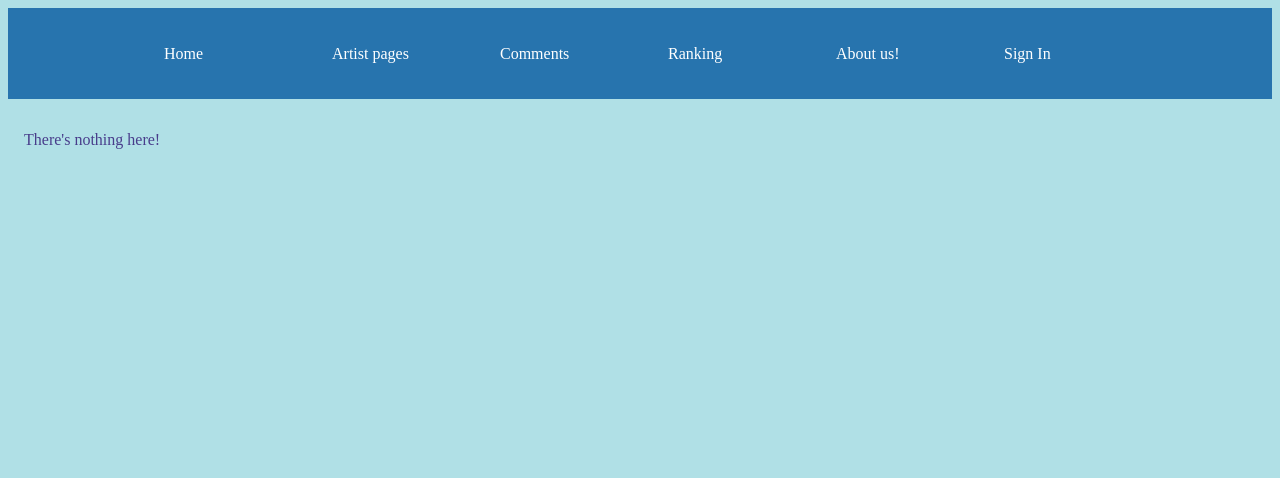
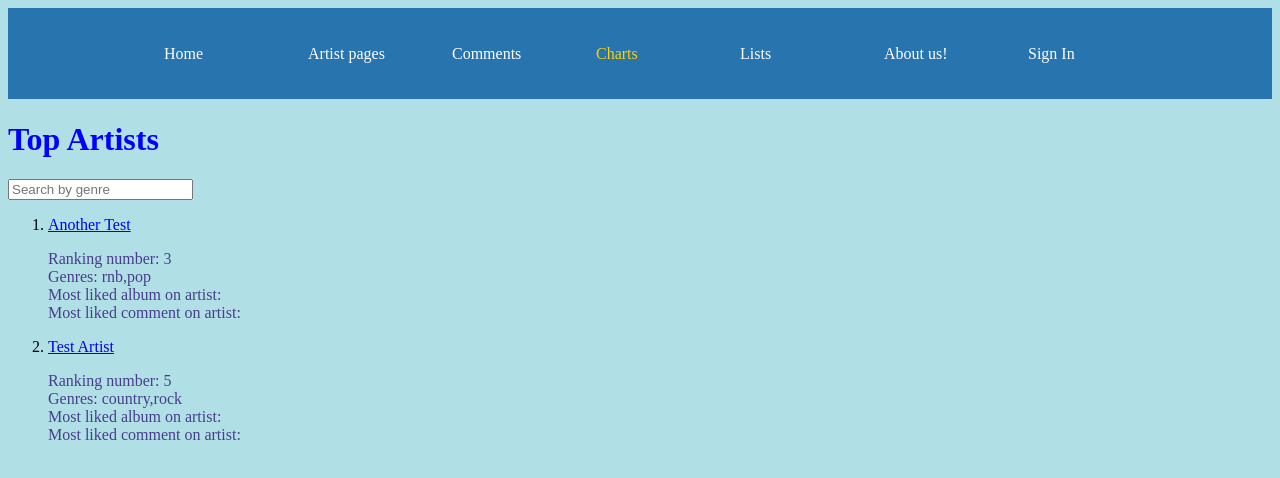
Before and after one commit to Powell-Cat-Fan-Club/CS-35L-Bruin-Tunes, a React (Create React App) app: page /charts in a window 1280 px wide. Shown: the top 478 px of the page. Built offline with nearby package versions, Linux system fonts and the light colour scheme.

Commit message:
Renamed the list/rankings tab to Charts and added new tab for personalized user lists. Added ability to search by genre on charts

```diff
--- a/src/App.js
+++ b/src/App.js
@@ -7,11 +7,12 @@ import Home from './pages';
 import Artists from './pages/artists';
 import Comments from './pages/comments';
 import About from './pages/about';
-import List from './pages/list';
+import Charts from './pages/charts';
 import ArtistTemplate from './pages/artist-template';
 import Albums from './pages/albums';
 import Login from './pages/login';
 import Songs from './pages/songs';
+import UserList from './pages/user-lists';
 
 function App() {
 return (
@@ -26,8 +27,9 @@ return (
             <Route path=':artistID/:albumID/:songID' element={<Songs/>}/>
         </Route>
         <Route path='comments' element={<Comments/>} />
-        <Route path='list' element={<List/>} />
+        <Route path='charts' element={<Charts/>} />
         <Route path='login' element={<Login/>} />
+        <Route path='userlist' element={<UserList/>} />
         <Route
           path="*"
           element={
--- a/src/components/Navbar/index.js
+++ b/src/components/Navbar/index.js
@@ -18,8 +18,11 @@ const Navbar = () => {
           <NavLink to="/comments" activeStyle>
             Comments
           </NavLink>
-          <NavLink to="/list" activeStyle>
-            Ranking
+          <NavLink to="/charts" activeStyle>
+            Charts
+          </NavLink>
+          <NavLink to="/userlist" activeStyle>
+            Lists
           </NavLink>
           <NavLink to="/about" activeStyle>
             About us!
@@ -27,6 +30,7 @@ const Navbar = () => {
           <NavLink to="/login" activeStyle>
             Sign In
           </NavLink>
+
         </NavMenu>
       </Nav>
     </>
--- /dev/null
+++ b/src/pages/charts.js
@@ -0,0 +1,57 @@
+//credit to https://www.geeksforgeeks.org/how-to-create-a-multi-page-website-using-react-js/
+import React from 'react';
+import { getArtists } from "./artist-data";
+import { useState } from 'react';
+import { Link} from "react-router-dom";
+
+
+const Charts = () => {
+
+  //Get artists
+  let artists = getArtists();
+  let [userSearch, setUserSearch] = useState('');
+
+  //Sort artists by ranking
+  let sortedArtists = [].concat(artists);
+  sortedArtists.sort((a,b) => a.ranking - b.ranking);
+
+  //Function to display the list
+  let displayRanking = () => {
+    return (
+    <div>
+
+      {/* Filtering block */}
+      <input placeholder='Search by genre' onChange={(e) => setUserSearch(e.target.value)} />
+        <ol>
+          <nav>
+          {sortedArtists.filter((val) => {
+            if (userSearch === "") {
+              return val;
+            }
+            else if (val.genres.includes(userSearch.toLowerCase())) {
+              return val;
+          }
+        }
+          ).map((artist) =>
+            <li>
+              <Link to={'/artists/' + artist.name}>{artist.name}</Link>
+              <p>{'Ranking number: ' + artist.ranking}<br/>
+              {'Genres: ' + artist.genres} <br/>
+              Most liked album on artist: <br/>
+              Most liked comment on artist: </p>
+            </li>
+        )}
+          </nav>
+        </ol>
+    </div>
+    )
+  }
+  return (
+    <div>
+      <h1>Top Artists</h1>
+      {displayRanking()}
+    </div>
+  );
+};
+
+export default Charts;
--- /dev/null
+++ b/src/pages/user-lists.js
@@ -0,0 +1,15 @@
+import React from 'react';
+import { getArtists } from "./artist-data";
+import { useState } from 'react';
+import { Link} from "react-router-dom";
+
+
+const UserList = () => {
+    return (
+        <div>
+            <h1>Create your own personalized list!</h1>
+        </div>
+    )
+}
+
+export default UserList;
```
